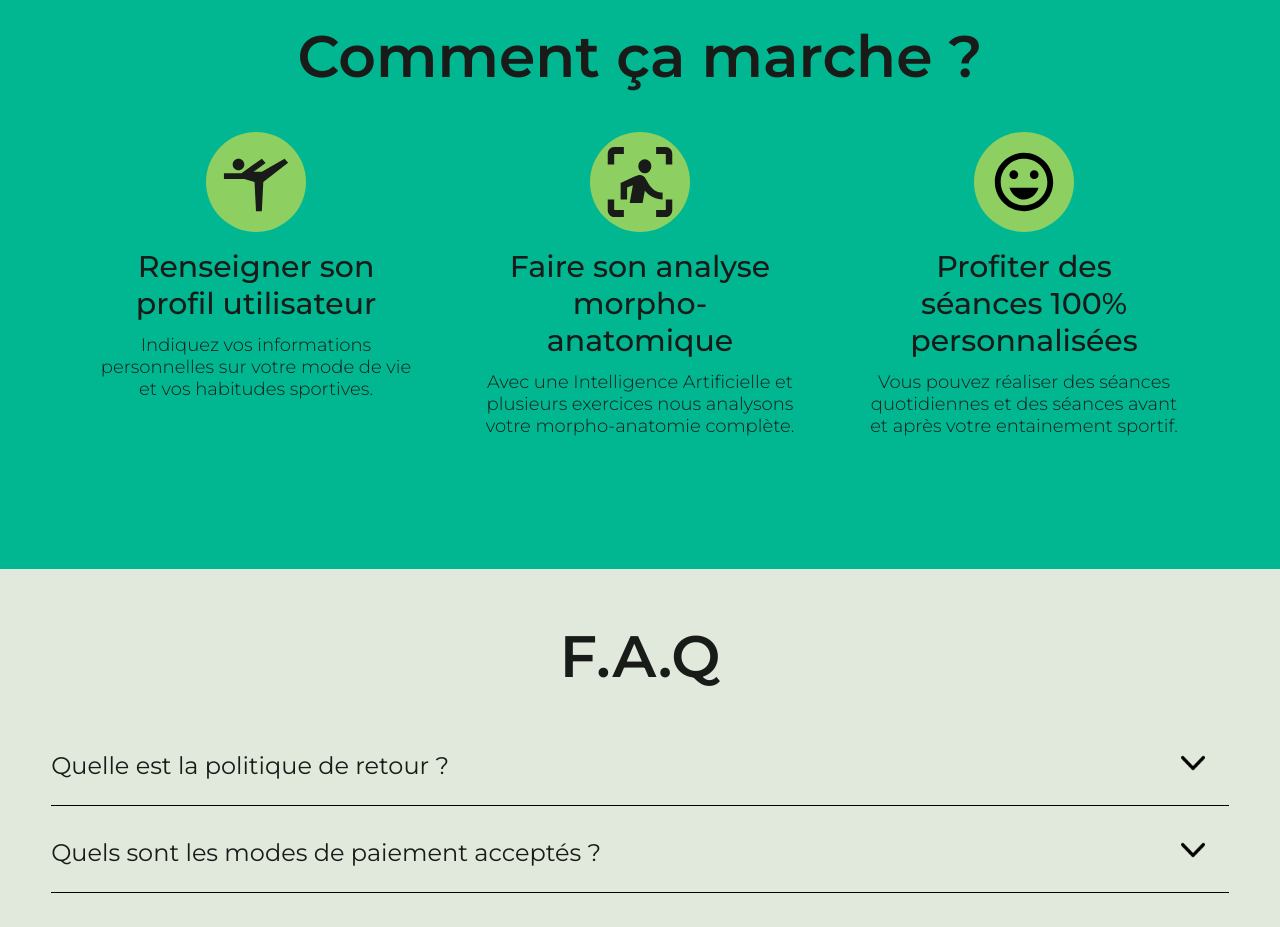
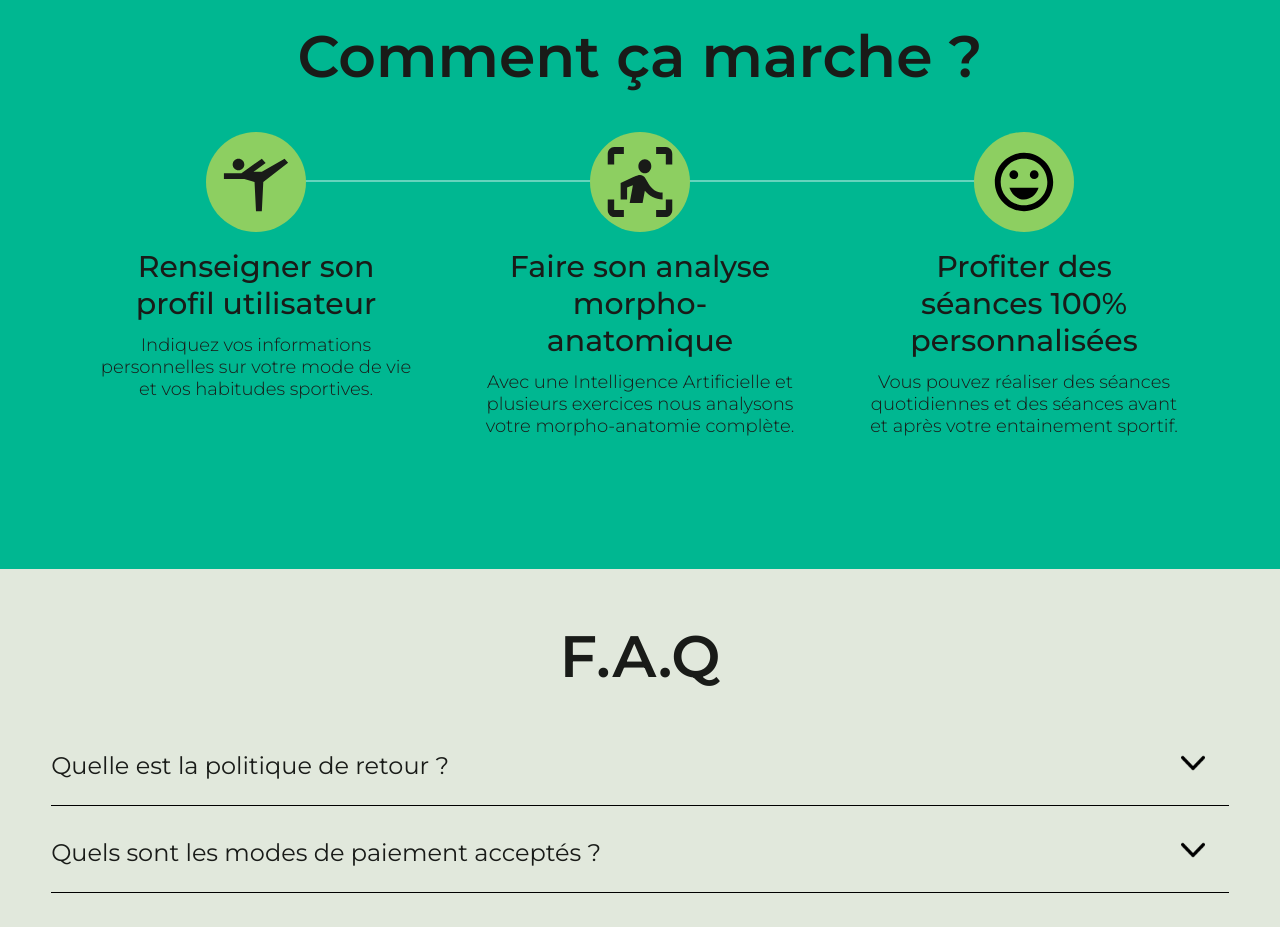
Before and after one commit to Feelio-fr/feelio-landing-page, a React (Create React App) app: page / in a window 1280 px wide. Shown: the part 2180-3107 px from the top of the page. Built offline with nearby package versions, Linux system fonts and the light colour scheme.

Commit message:
💄 style: Line between steps for desktop screen

```diff
--- a/src/components/Step/Step.module.css
+++ b/src/components/Step/Step.module.css
@@ -1,8 +1,6 @@
-
 .stepText {
   max-width: 320px;
   gap: 0.75rem;
-
   display: flex;
   flex-direction: column;
   align-items: center;
@@ -15,10 +13,10 @@
   font-size: var(--font-size-11xl);
   color: var(--black-v2);
   font-family: var(--font-montserrat);
-
   display: flex;
   flex-direction: column;
   align-items: center;
+  position: relative;
 }
 
 .stepIcon {
@@ -29,13 +27,23 @@
 .stepIconContainer {
   width: 100px;
   height: 100px;
-
   border-radius: 100px;
   background-color: var(--primary);
   display: flex;
-
   padding: var(--padding-mini);
   box-sizing: border-box;
+  position: relative;
+  z-index: 2;
+}
+
+.timeline {
+  width: 90%;
+  height: 2px;
+  background-color: rgba(255, 255, 255, 0.4);
+  top: 16%;
+  left: 65%;
+  position: absolute;
+  z-index: 1;
 }
 
 .stepTitle {
@@ -48,34 +56,33 @@
   font-weight: 300;
 }
 
-
 @media (max-width: 1024px) {
   .step {
     height: 100%;
     gap: 0.75rem;
   }
+
+  .timeline {
+    display: none;
+  }
 }
 
-
-/* Responsive design for phones */
 @media (max-width: 600px) {
-
-
-  .stepIcon{
+  .stepIcon {
     width: 40px;
     height: 40px;
   }
 
-  .stepIconContainer{
+  .stepIconContainer {
     width: 70px;
     height: 70px;
   }
 
-  .stepTitle{
+  .stepTitle {
     font-size: 1.125rem;
   }
 
-  .stepDesc{
+  .stepDesc {
     font-size: 1rem;
   }
 }
--- a/src/components/Step/Step.tsx
+++ b/src/components/Step/Step.tsx
@@ -6,6 +6,7 @@ export type StepType = {
   sportsGymnastics?: string;
   stepTitle?: string;
   stepDesc?: string;
+  isLast?: boolean; // Add a prop to identify the last step
 };
 
 const Step: FunctionComponent<StepType> = ({
@@ -13,16 +14,14 @@ const Step: FunctionComponent<StepType> = ({
   sportsGymnastics,
   stepTitle,
   stepDesc,
+  isLast = false,
 }) => {
   return (
-    <div className={styles.step}>
+    <div className={`${styles.step} ${className}`}>
       <div className={styles.stepIconContainer}>
-        <img
-          className={styles.stepIcon}
-          alt=""
-          src={sportsGymnastics}
-        />
+        <img className={styles.stepIcon} alt="" src={sportsGymnastics} />
       </div>
+      {!isLast && <div className={styles.timeline}></div>}
       <div className={styles.stepText}>
         <div className={styles.stepTitle}>{stepTitle}</div>
         <div className={styles.stepDesc}>{stepDesc}</div>
--- a/src/pages/DesktopFinalVersion.tsx
+++ b/src/pages/DesktopFinalVersion.tsx
@@ -125,7 +125,6 @@ const DesktopFinalVersion: FunctionComponent = () => {
 
       <div className={styles.fourthPageContent}>
         <h2 className={styles.title}>Comment ça marche&nbsp;?</h2>
-
         <div className={styles.stepContainer}>
           <Step
             className={styles.step}
@@ -133,19 +132,18 @@ const DesktopFinalVersion: FunctionComponent = () => {
             stepTitle="Renseigner son profil utilisateur"
             stepDesc="Indiquez vos informations personnelles sur votre mode de vie et vos habitudes sportives."
           />
-
           <Step
             className={styles.step}
             sportsGymnastics="/vector.svg"
             stepTitle="Faire son analyse morpho-anatomique"
             stepDesc="Avec une Intelligence Artificielle et plusieurs exercices nous analysons votre morpho-anatomie complète."
           />
-
           <Step
             className={styles.step}
             sportsGymnastics="/sentiment-very-satisfied.svg"
             stepTitle="Profiter des séances 100% personnalisées"
             stepDesc="Vous pouvez réaliser des séances quotidiennes et des séances avant et après votre entainement sportif."
+            isLast={true}
           />
         </div>
       </div>
```
